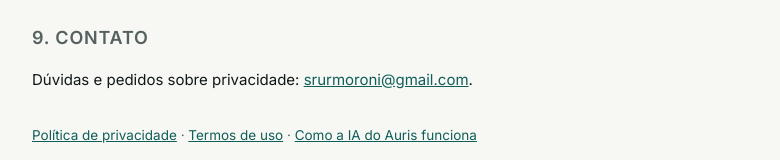
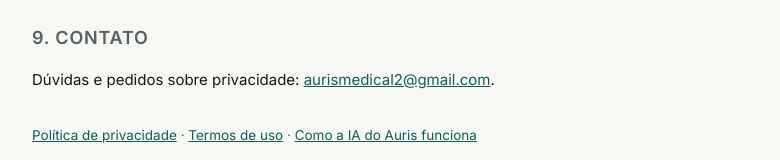
Before and after one commit to moronisr/auris, a Next.js app: page /privacidade in a window 1280 px wide. Shown: the part 2112-2272 px from the top of the page, without its empty margins (248-1028 px from the left). Built offline with nearby package versions, Linux system fonts and the light colour scheme.

Commit message:
E-mail de contato do Auris nas páginas de privacidade e termos
Co-Authored-By: Claude Opus 5.5 <noreply@anthropic.com>
Claude-Session: https://claude.ai/code/session_01GszJEzXGnjpfejuBtWWizZ

```diff
--- a/app/privacidade/page.tsx
+++ b/app/privacidade/page.tsx
@@ -59,7 +59,7 @@ export default function Privacidade() {
       <p>A LGPD garante acesso, correção, informação sobre compartilhamento, portabilidade, eliminação quando cabível e revogação do consentimento, entre outros. Pacientes: falem com o profissional que os atendeu, que é quem responde pelo prontuário. Profissionais: falem com o Auris pelo e-mail abaixo.</p>
 
       <h2>9. Contato</h2>
-      <p>Dúvidas e pedidos sobre privacidade: <a href="mailto:srurmoroni@gmail.com">srurmoroni@gmail.com</a>.</p>
+      <p>Dúvidas e pedidos sobre privacidade: <a href="mailto:aurismedical2@gmail.com">aurismedical2@gmail.com</a>.</p>
     </PaginaInfo>
   );
 }
--- a/app/termos/page.tsx
+++ b/app/termos/page.tsx
@@ -45,7 +45,7 @@ export default function Termos() {
       <p>Estes termos seguem a legislação brasileira.</p>
 
       <h2>10. Contato</h2>
-      <p><a href="mailto:srurmoroni@gmail.com">srurmoroni@gmail.com</a></p>
+      <p><a href="mailto:aurismedical2@gmail.com">aurismedical2@gmail.com</a></p>
     </PaginaInfo>
   );
 }
```
